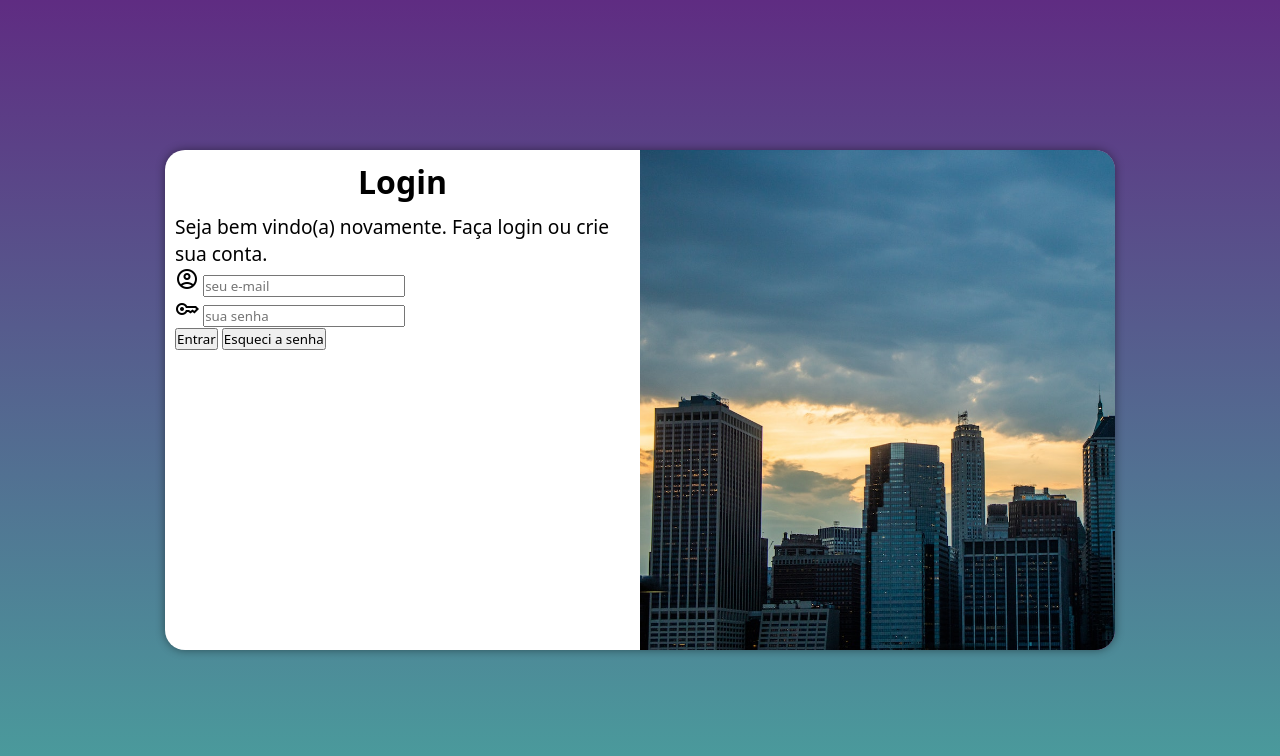
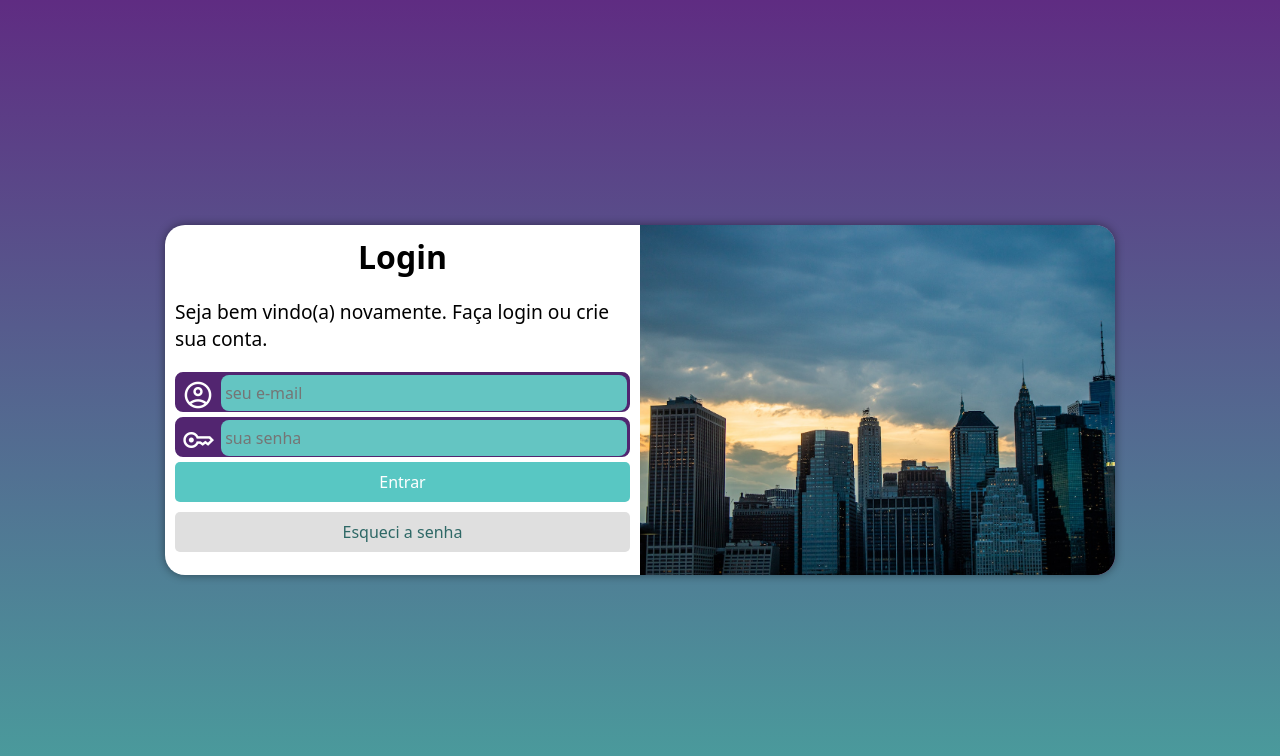
Before and after one commit to samuelifestyle/projeto-login, a plain HTML site: page index.html in a window 1280 px wide. Drawn offline with nearby package versions, Linux system fonts and the light colour scheme.

Commit message:
projeto tela de login

```diff
--- a/estilos/media-query.css
+++ b/estilos/media-query.css
@@ -8,6 +8,7 @@
 
     section#login {
         width: 80vw;
+        height: 280px;
     }
 
     section#login > div#imagem {
@@ -30,6 +31,7 @@
 
     section#login {
         width: 950px;
+        height: 350px;
     }
 
     section#login > div#imagem {
@@ -51,5 +53,7 @@
 
     div#formulario > p {
         font-size: 1.2em;
+        margin: 20px 0px
     }
+
 }
--- a/estilos/style.css
+++ b/estilos/style.css
@@ -29,17 +29,17 @@ section#login {
     position: absolute;
     top: 50%;
     left: 50%;
-    transform: translate(-50%, -50%);
     overflow: hidden;
-
     background-color: white;
     width: 250px;
-    height: 500px;
+    height: 515px;
     border-radius: 20px;
     box-shadow: 0px 0px 10px rgba(0, 0, 0, 0.438);
 
+    transform: translate(-50%, -50%);
     transition: width .3s, height .3s;
     transition-timing-function: ease;
+
 }
 
 section#login > div#imagem {
@@ -59,8 +59,69 @@ div#formulario > p {
     font-size: .9em;
 }
 
+form > div.campo {
+    background-color: #522570;
+    border: 2px solid #522570;
+    display: block;
+    width: 100%;
+    height: 40px;
+    border-radius: 8px;
+    margin: 5px 0px;
+
+}
+
+div.campo > label {
+    display: none;
+}
+
+div.campo > span {
+    color: white;
+    font-size: 2em;
+    width: 40px;
+    padding: 5px;
+}
+
+div.campo > input {
+    background-color: #64c5c2;
+    font-size: 1em;
+    width: calc(100% - 45px);
+    height: 100%;
+    border: 0px;
+    border-radius: 8px;
+    padding: 4px;
+    transform: translateY(-12px);
+}
+
+div.campo > input:focus-within {
+    background-color: white;
+}
+
 section#login > div#formulario {
     display: block;
     padding: 10px;
 
 }
+
+form > input[type=submit], .botao {
+    display: block;
+    font-size: 1em;
+    width: 100%;
+    height: 40px;
+    background-color: #58c7c3;
+    color: white;
+    border: none;
+    border-radius: 5px;
+    cursor: pointer;
+
+}
+
+form > input[type=submit]:hover, .botao {
+    background-color: #204949;
+}
+
+.botao {
+    background-color: #dfdfdf;
+    margin-top: 10px;
+    color: #2e6866;
+
+}
--- a/index.html
+++ b/index.html
@@ -29,7 +29,7 @@
                         <label for="isenha"></label>
                     </div>
                     <input type="submit" value="Entrar">
-                    <button>Esqueci a senha</button>
+                    <button class="botao">Esqueci a senha</button>
 
                 </form>
             </div>
```
